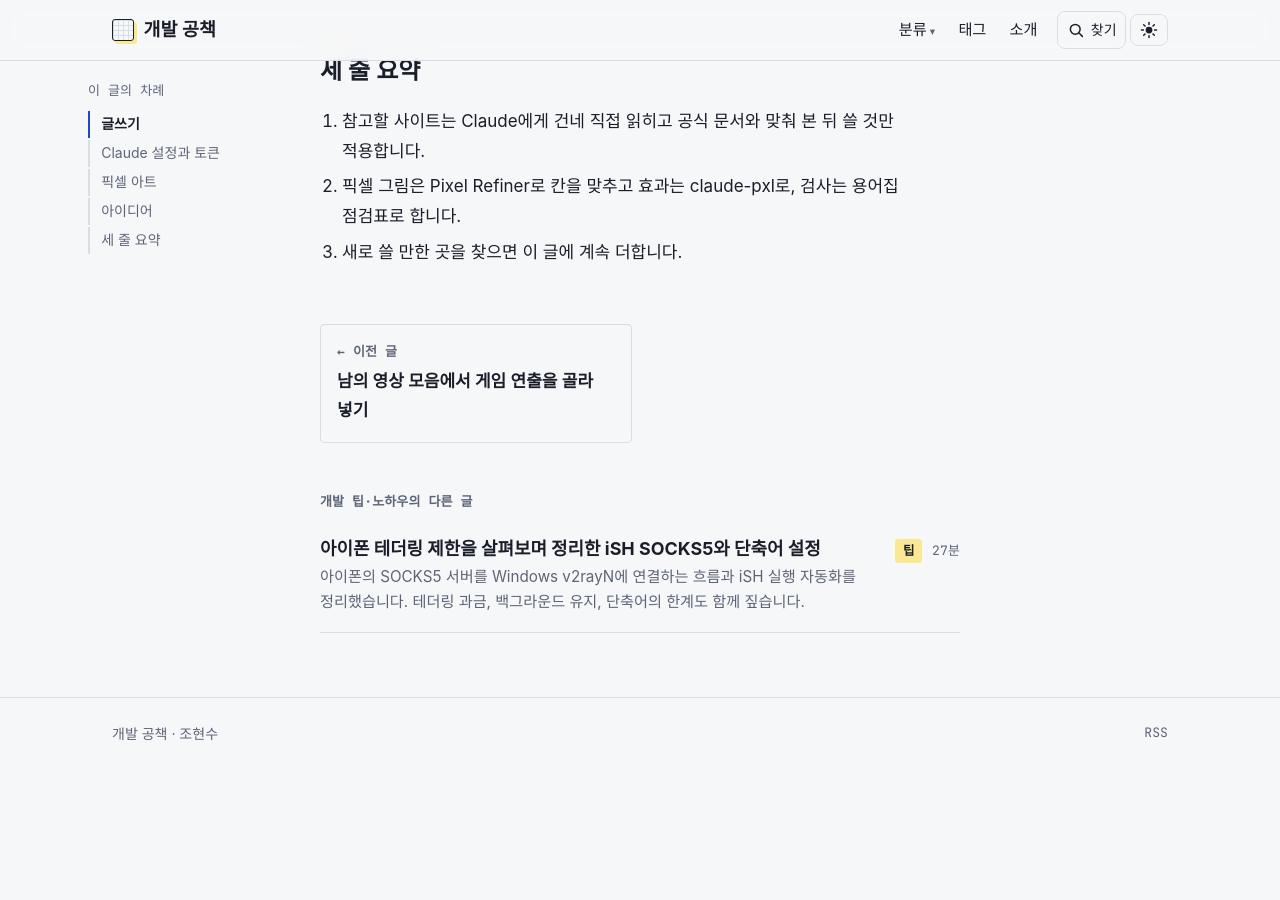
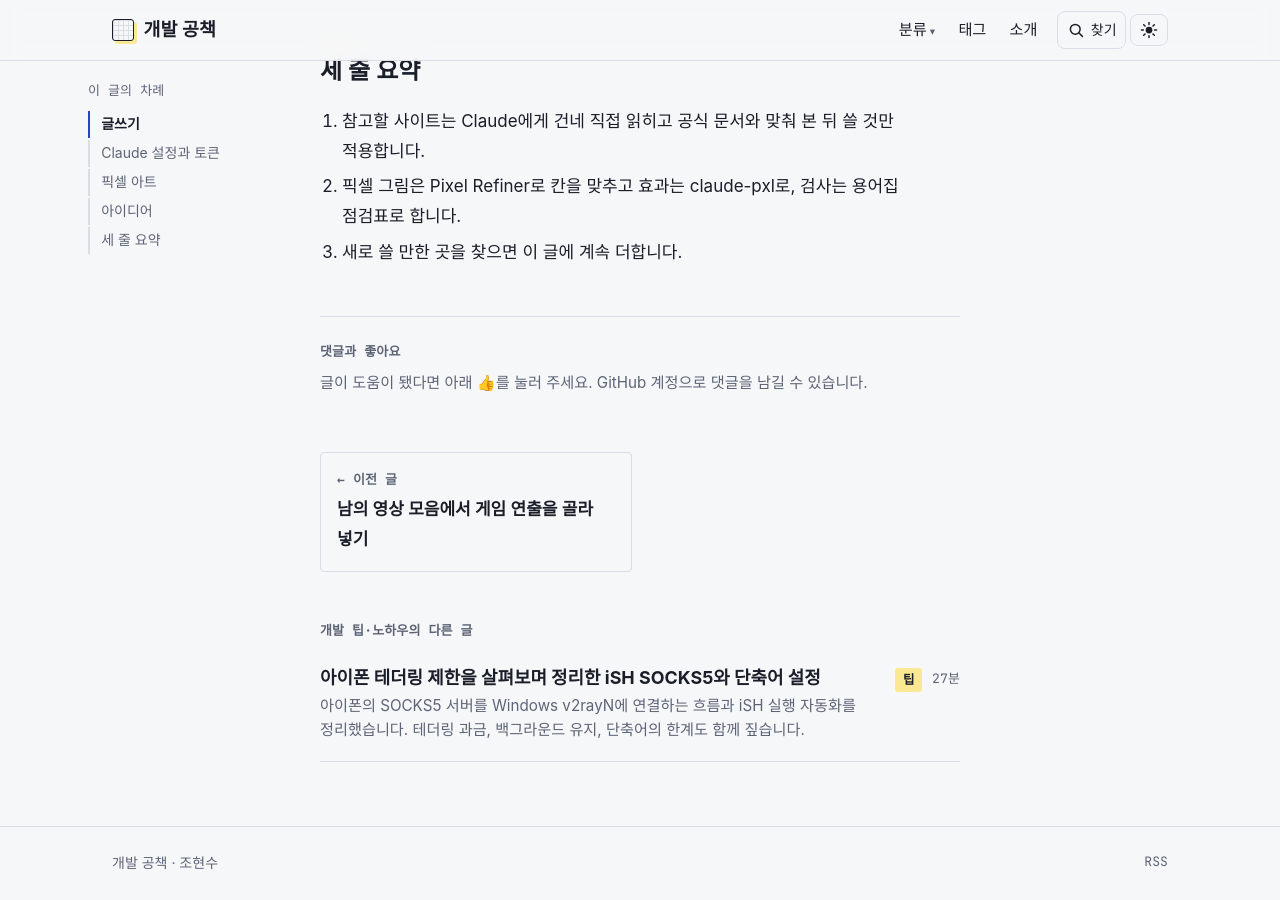
Before and after one commit to wh209302/wh209302.github.io, a Jekyll site: the page built from _posts/2026-10-27-reference-sites.md, in a window 1280 px wide and 900 px high, scrolled down 2953 px. Built offline with Jekyll 4.4.1, drawn with Linux system fonts in a browser that asks for light colours; some web fonts are replaced; comment, search, counter and statistics services are not loaded; before the commit the page ends 3724 px from its top, so only the background shows below that; part of the change alters nothing that is shown.

Commit message:
블로그 댓글·좋아요(giscus) 켬
Co-Authored-By: Claude Opus 5.5 <noreply@anthropic.com>
Claude-Session: https://claude.ai/code/session_01LdZGhVkSVYuzt7M61SQHBS

```diff
--- a/_config.yml
+++ b/_config.yml
@@ -35,7 +35,7 @@ naver_verification: ""
 # 댓글·좋아요(giscus)와 조회수(GoatCounter). 값이 비어 있으면 화면에 나오지 않습니다.
 giscus:
   repo: wh209302/wh209302.github.io
-  repo_id: ""
+  repo_id: "R_kgDOVYxUMQ"
   category: Announcements
-  category_id: ""
+  category_id: "DIC_kwDOVYxUMc4DJuab"
 goatcounter: ""
```
